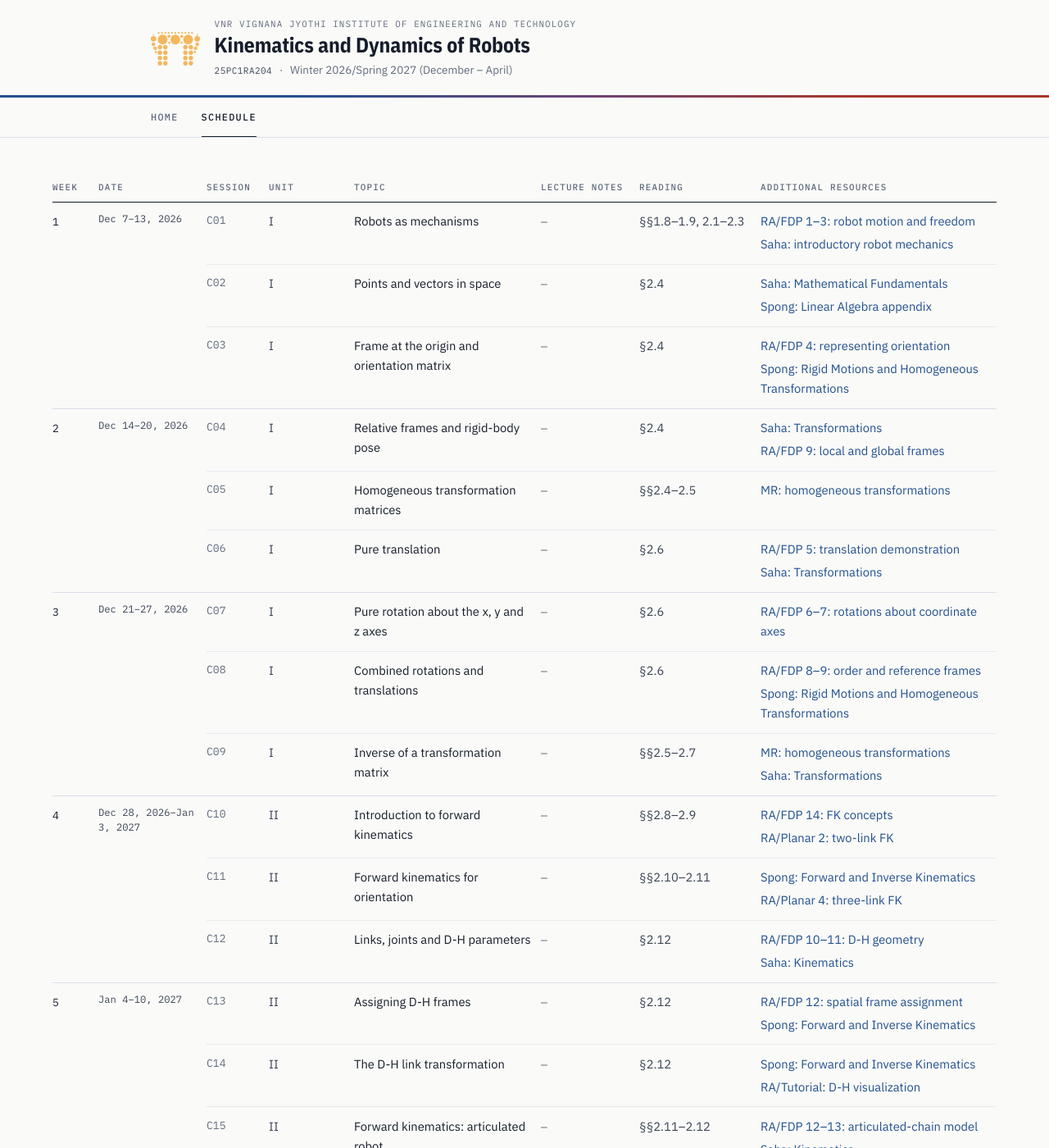
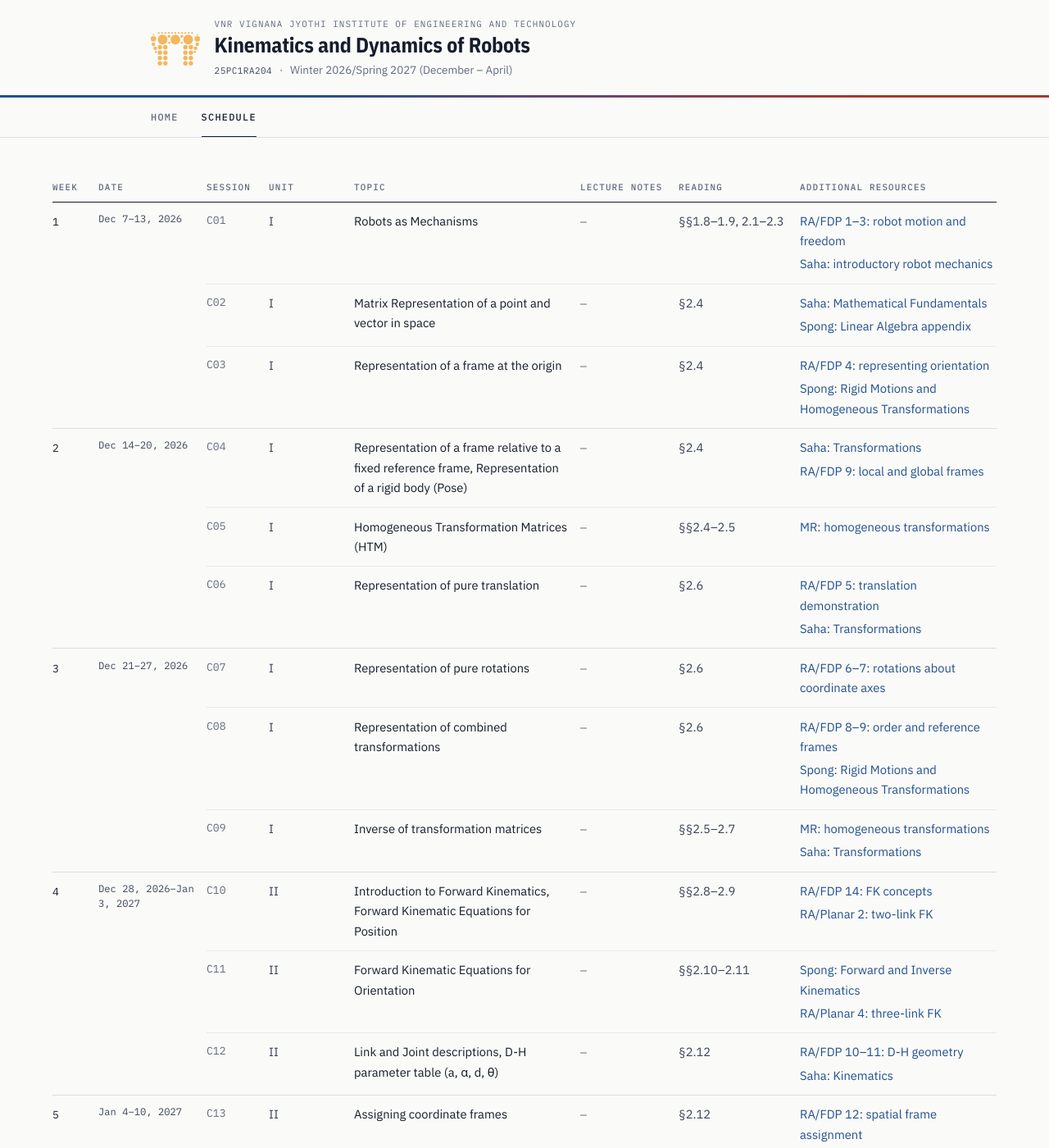
Before and after one commit to uhvardhan/kinematics-dynamics-robots, a Jekyll site: the page built from schedule.md, in a window 1280 px wide and 1400 px high. Shown: the whole window at 82% size. Built offline with Jekyll 4.4.1, drawn with Linux system fonts in a browser that asks for light colours; some of the changed text lies outside the part shown.

Commit message:
Publish syllabus-format topics, shorter description and TBD instructor
- Schedule topics copy the R25 syllabus wording and capitalization.
- The Unit column shows only the unit: no "first half"/"second half",
  C24 reads "Review", R1-R3 read I, II, III and C45 reads V.
- On phones a word Unit label such as "Review" prints without "Unit".
- The Additional Resources column is narrower (15rem) to give Topic room.
- Shorter course description on the home page.
- Second instructor placeholder, "TBD", with a silhouette photo.

Co-Authored-By: Claude Opus 5.5 <noreply@anthropic.com>
Claude-Session: https://claude.ai/code/session_01Asub2d363DQaGTL1eJYgtC

```diff
--- a/_data/course.yml
+++ b/_data/course.yml
@@ -46,5 +46,10 @@ instructors:
     url: "https://uhvardhan.github.io"
     email: ""
     photo: "/assets/images/harshvardhan-uppaluru.jpg"
+  - name: "TBD"   # PLACEHOLDER — second instructor, to be confirmed
+    role: ""
+    url: ""
+    email: ""
+    photo: "/assets/images/avatar-tbd.svg"   # silhouette placeholder until a photo is available
 
 teaching_assistants: []
--- a/_data/schedule.yml
+++ b/_data/schedule.yml
@@ -36,7 +36,7 @@
     - id: "C01"
       date: ""
       unit: "I"
-      topic: "Robots as mechanisms"
+      topic: "Robots as Mechanisms"
       notes: []
       reading: "§§1.8–1.9, 2.1–2.3"
       resources:
@@ -47,7 +47,7 @@
     - id: "C02"
       date: ""
       unit: "I"
-      topic: "Points and vectors in space"
+      topic: "Matrix Representation of a point and vector in space"
       notes: []
       reading: "§2.4"
       resources:
@@ -58,7 +58,7 @@
     - id: "C03"
       date: ""
       unit: "I"
-      topic: "Frame at the origin and orientation matrix"
+      topic: "Representation of a frame at the origin"
       notes: []
       reading: "§2.4"
       resources:
@@ -73,7 +73,7 @@
     - id: "C04"
       date: ""
       unit: "I"
-      topic: "Relative frames and rigid-body pose"
+      topic: "Representation of a frame relative to a fixed reference frame, Representation of a rigid body (Pose)"
       notes: []
       reading: "§2.4"
       resources:
@@ -84,7 +84,7 @@
     - id: "C05"
       date: ""
       unit: "I"
-      topic: "Homogeneous transformation matrices"
+      topic: "Homogeneous Transformation Matrices (HTM)"
       notes: []
       reading: "§§2.4–2.5"
       resources:
@@ -93,7 +93,7 @@
     - id: "C06"
       date: ""
       unit: "I"
-      topic: "Pure translation"
+      topic: "Representation of pure translation"
       notes: []
       reading: "§2.6"
       resources:
@@ -108,7 +108,7 @@
     - id: "C07"
       date: ""
       unit: "I"
-      topic: "Pure rotation about the x, y and z axes"
+      topic: "Representation of pure rotations"
       notes: []
       reading: "§2.6"
       resources:
@@ -117,7 +117,7 @@
     - id: "C08"
       date: ""
       unit: "I"
-      topic: "Combined rotations and translations"
+      topic: "Representation of combined transformations"
       notes: []
       reading: "§2.6"
       resources:
@@ -128,7 +128,7 @@
     - id: "C09"
       date: ""
       unit: "I"
-      topic: "Inverse of a transformation matrix"
+      topic: "Inverse of transformation matrices"
       notes: []
       reading: "§§2.5–2.7"
       resources:
@@ -143,7 +143,7 @@
     - id: "C10"
       date: ""
       unit: "II"
-      topic: "Introduction to forward kinematics"
+      topic: "Introduction to Forward Kinematics, Forward Kinematic Equations for Position"
       notes: []
       reading: "§§2.8–2.9"
       resources:
@@ -154,7 +154,7 @@
     - id: "C11"
       date: ""
       unit: "II"
-      topic: "Forward kinematics for orientation"
+      topic: "Forward Kinematic Equations for Orientation"
       notes: []
       reading: "§§2.10–2.11"
       resources:
@@ -165,7 +165,7 @@
     - id: "C12"
       date: ""
       unit: "II"
-      topic: "Links, joints and D-H parameters"
+      topic: "Link and Joint descriptions, D-H parameter table (a, α, d, θ)"
       notes: []
       reading: "§2.12"
       resources:
@@ -180,7 +180,7 @@
     - id: "C13"
       date: ""
       unit: "II"
-      topic: "Assigning D-H frames"
+      topic: "Assigning coordinate frames"
       notes: []
       reading: "§2.12"
       resources:
@@ -191,7 +191,7 @@
     - id: "C14"
       date: ""
       unit: "II"
-      topic: "The D-H link transformation"
+      topic: "Denavit-Hartenberg (D-H) Representation"
       notes: []
       reading: "§2.12"
       resources:
@@ -202,7 +202,7 @@
     - id: "C15"
       date: ""
       unit: "II"
-      topic: "Forward kinematics: articulated robot"
+      topic: "Deriving the Forward Kinematic equations for common robots (Articulated)"
       notes: []
       reading: "§§2.11–2.12"
       resources:
@@ -217,7 +217,7 @@
     - id: "C16"
       date: ""
       unit: "II"
-      topic: "Forward kinematics: SCARA robot"
+      topic: "Deriving the Forward Kinematic equations for common robots (SCARA)"
       notes: []
       reading: "§2.12"
       resources:
@@ -228,7 +228,7 @@
     - id: "C17"
       date: ""
       unit: "II"
-      topic: "Forward kinematics: cylindrical robot"
+      topic: "Deriving the Forward Kinematic equations for common robots (Cylindrical)"
       notes: []
       reading: "§§2.9, 2.12"
       resources:
@@ -239,7 +239,7 @@
     - id: "C18"
       date: ""
       unit: "II"
-      topic: "Forward kinematics: practice problems"
+      topic: "Deriving the Forward Kinematic equations for common robots: Practice problems"
       notes: []
       reading: "§§2.11–2.12"
       resources:
@@ -253,8 +253,8 @@
   sessions:
     - id: "C19"
       date: ""
-      unit: "III, first half"
-      topic: "The inverse kinematics problem and workspace"
+      unit: "III"
+      topic: "The Inverse Kinematic Solution of Robots, Workspace analysis"
       notes: []
       reading: "§§1.14, 2.8, 2.13"
       resources:
@@ -264,8 +264,8 @@
           url: "https://www.mheducation.co.in/introduction-to-robotics-9789355326461-india"
     - id: "C20"
       date: ""
-      unit: "III, first half"
-      topic: "Two-link inverse kinematics: algebraic method"
+      unit: "III"
+      topic: "Analytical Solutions: Algebraic approach"
       notes: []
       reading: "§§2.9, 2.13"
       resources:
@@ -275,8 +275,8 @@
           url: "https://faculty.cc.gatech.edu/~seth/index.php?u=spongbook"
     - id: "C21"
       date: ""
-      unit: "III, first half"
-      topic: "Two-link inverse kinematics: geometric method"
+      unit: "III"
+      topic: "Analytical Solutions: Geometric approach"
       notes: []
       reading: "§§2.9, 2.13"
       resources:
@@ -290,8 +290,8 @@
   sessions:
     - id: "C22"
       date: ""
-      unit: "III, first half"
-      topic: "Three-DOF planar inverse kinematics"
+      unit: "III"
+      topic: "The Inverse Kinematic Solution of Robots: 3-DOF planar arm"
       notes: []
       reading: "§§2.9–2.11, 2.13"
       resources:
@@ -301,8 +301,8 @@
           url: "https://faculty.cc.gatech.edu/~seth/index.php?u=spongbook"
     - id: "C23"
       date: ""
-      unit: "III, first half"
-      topic: "Three-DOF spatial inverse kinematics"
+      unit: "III"
+      topic: "The Inverse Kinematic Solution of Robots: 3-DOF spatial arm"
       notes: []
       reading: "§2.13"
       resources:
@@ -312,7 +312,7 @@
           url: "https://faculty.cc.gatech.edu/~seth/index.php?u=spongbook"
     - id: "C24"
       date: ""
-      unit: "I, II, III first half: review"
+      unit: "Review"
       topic: "Review for Sessional Examination I"
       notes: []
       reading: "§§2.4–2.13"
@@ -345,8 +345,8 @@
       resources: []
     - id: "R1"
       date: ""
-      unit: "I: review"
-      topic: "Review: frames and transformations"
+      unit: "I"
+      topic: "Review: Rigid Body Foundations and Spatial Analysis"
       notes: []
       reading: "§§2.4–2.7"
       resources:
@@ -354,8 +354,8 @@
           url: "https://modernrobotics.northwestern.edu/nu-gm-book-resource/3-3-1-homogeneous-transformation-matrices/"
     - id: "R2"
       date: ""
-      unit: "II: review"
-      topic: "Review: D-H tables and forward kinematics"
+      unit: "II"
+      topic: "Review: Forward Kinematics (D-H Convention)"
       notes: []
       reading: "§§2.11–2.12"
       resources:
@@ -363,8 +363,8 @@
           url: "https://www.roboanalyzer.com/tutorials.html"
     - id: "R3"
       date: ""
-      unit: "III first half: review"
-      topic: "Review: inverse kinematics branches and workspace"
+      unit: "III"
+      topic: "Review: Inverse Kinematics"
       notes: []
       reading: "§§2.9, 2.13"
       resources:
@@ -376,8 +376,8 @@
   sessions:
     - id: "C25"
       date: ""
-      unit: "III, second half"
-      topic: "Solvability, degeneracy and dexterity"
+      unit: "III"
+      topic: "Solvability, Degeneracy and Dexterity"
       notes: []
       reading: "§§2.13, 2.16"
       resources:
@@ -387,8 +387,8 @@
           url: "https://www.mheducation.co.in/introduction-to-robotics-9789355326461-india"
     - id: "C26"
       date: ""
-      unit: "III, second half"
-      topic: "Six-DOF inverse kinematics: wrist center"
+      unit: "III"
+      topic: "The Inverse Kinematic Solution of Robots: 6-DOF arm, wrist center"
       notes: []
       reading: "§2.13"
       resources:
@@ -398,8 +398,8 @@
           url: "https://faculty.cc.gatech.edu/~seth/index.php?u=spongbook"
     - id: "C27"
       date: ""
-      unit: "III, second half"
-      topic: "Six-DOF inverse kinematics: inverse orientation"
+      unit: "III"
+      topic: "The Inverse Kinematic Solution of Robots: 6-DOF arm, inverse orientation"
       notes: []
       reading: "§§2.10–2.11, 2.13"
       resources:
@@ -413,8 +413,8 @@
   sessions:
     - id: "C28"
       date: ""
-      unit: "III, second half"
-      topic: "Programming inverse kinematics"
+      unit: "III"
+      topic: "Inverse Kinematic programming of robots"
       notes: []
       reading: "§2.14"
       resources:
@@ -424,8 +424,8 @@
           url: "https://www.mheducation.co.in/introduction-to-robotics-9789355326461-india"
     - id: "C29"
       date: ""
-      unit: "III, second half"
-      topic: "Limits of D-H representation in inverse kinematics"
+      unit: "III"
+      topic: "The fundamental problem with D-H representation in Inverse Kinematics"
       notes: []
       reading: "§§2.13, 2.17"
       resources:
@@ -436,7 +436,7 @@
     - id: "C30"
       date: ""
       unit: "IV"
-      topic: "Differential relationships and the Jacobian"
+      topic: "Introduction to Differential Relationships, The Jacobian Matrix"
       notes: []
       reading: "§§5.1–5.4"
       resources:
@@ -451,7 +451,7 @@
     - id: "C31"
       date: ""
       unit: "IV"
-      topic: "Differential motion and the differential operator"
+      topic: "Differential motions of a frame versus a robot"
       notes: []
       reading: "§§5.5–5.6"
       resources:
@@ -462,7 +462,7 @@
     - id: "C32"
       date: ""
       unit: "IV"
-      topic: "Interpreting differential changes"
+      topic: "Interpretation of differential changes"
       notes: []
       reading: "§§5.7–5.9"
       resources:
@@ -473,7 +473,7 @@
     - id: "C33"
       date: ""
       unit: "IV"
-      topic: "Calculating the Jacobian"
+      topic: "Calculation of the Jacobian for serial manipulators"
       notes: []
       reading: "§5.10"
       resources:
@@ -488,7 +488,7 @@
     - id: "C34"
       date: ""
       unit: "IV"
-      topic: "Jacobian of a SCARA or articulated robot"
+      topic: "Calculation of the Jacobian for serial manipulators (SCARA or Articulated)"
       notes: []
       reading: "§§5.9–5.10"
       resources:
@@ -499,7 +499,7 @@
     - id: "C35"
       date: ""
       unit: "IV"
-      topic: "The Jacobian and the differential operator"
+      topic: "Relationship between the Jacobian and the Differential Operator"
       notes: []
       reading: "§5.11"
       resources:
@@ -510,7 +510,7 @@
     - id: "C36"
       date: ""
       unit: "IV"
-      topic: "Singularity analysis"
+      topic: "Singularity Analysis: Decoupling singularities"
       notes: []
       reading: "§§5.3, 5.12. Use Spong for the arm/wrist decoupling treatment."
       resources:
@@ -525,7 +525,7 @@
     - id: "C37"
       date: ""
       unit: "IV"
-      topic: "The inverse Jacobian"
+      topic: "The Inverse Jacobian"
       notes: []
       reading: "§5.12"
       resources:
@@ -536,7 +536,7 @@
     - id: "C38"
       date: ""
       unit: "V"
-      topic: "Introduction to Lagrangian dynamics"
+      topic: "Lagrangian Mechanics: Short overview of energy-based dynamics"
       notes: []
       reading: "§§6.1–6.2"
       resources:
@@ -547,7 +547,7 @@
     - id: "C39"
       date: ""
       unit: "V"
-      topic: "Kinetic and potential energy of links"
+      topic: "Kinetic and Potential energy formulations"
       notes: []
       reading: "§§6.2, 6.4"
       resources:
@@ -573,7 +573,7 @@
     - id: "C41"
       date: ""
       unit: "V"
-      topic: "Euler–Lagrange equations for a two-DOF robot"
+      topic: "Dynamic equations for multiple-DOF robots: Two-DOF example"
       notes: []
       reading: "§§6.2, 6.4"
       resources:
@@ -584,7 +584,7 @@
     - id: "C42"
       date: ""
       unit: "V"
-      topic: "Dynamics of multi-DOF robots"
+      topic: "Dynamic equations for multiple-DOF robots"
       notes: []
       reading: "§6.4"
       resources:
@@ -599,7 +599,7 @@
     - id: "C43"
       date: ""
       unit: "V"
-      topic: "Static force analysis"
+      topic: "Static force analysis of robots, Relationship between joint torques and end-effector forces"
       notes: []
       reading: "§6.5"
       resources:
@@ -610,7 +610,7 @@
     - id: "C44"
       date: ""
       unit: "V"
-      topic: "Transforming forces and moments"
+      topic: "Transformation of forces and moments between coordinate frames"
       notes: []
       reading: "§6.6"
       resources:
@@ -620,8 +620,8 @@
           url: "https://www.mheducation.co.in/introduction-to-robotics-9789355326461-india"
     - id: "C45"
       date: ""
-      unit: "V, with I and IV applied"
-      topic: "Static loads and final review"
+      unit: "V"
+      topic: "Static force analysis of robots: Combined problem and course review"
       notes: []
       reading: "§§6.4–6.6"
       resources:
--- a/assets/css/style.css
+++ b/assets/css/style.css
@@ -414,7 +414,7 @@ tbody tr:hover td { background: rgba(21, 29, 43, .022); }
    full-strength rule closes each week, so the grouping reads before the
    detail does. The min-width keeps the columns legible: narrower screens
    scroll the table sideways, and phones get the stacked layout further down
-   instead. Topic takes what is left; its entries are short titles. */
+   instead. Topic takes what is left for the syllabus wording. */
 .schedule { min-width: 60rem; }
 
 .schedule .t-week    { width: 3.5rem; }
@@ -423,7 +423,7 @@ tbody tr:hover td { background: rgba(21, 29, 43, .022); }
 .schedule .t-unit    { width: 6.5rem; }
 .schedule .t-notes   { width: 7.5rem; }
 .schedule .t-reading { width: 9.25rem; }
-.schedule .t-res     { width: 18rem; }
+.schedule .t-res     { width: 15rem; }
 
 .schedule td.t-week,
 .schedule td.t-date--week,
@@ -502,6 +502,7 @@ tbody tr:hover td { background: rgba(21, 29, 43, .022); }
     color: var(--ink-3);
   }
   .schedule td.t-unit::before { content: "Unit "; }
+  .schedule td.t-unit--word::before { content: none; }
   .schedule td.t-topic { order: 1; }
   .schedule td.t-notes { order: 2; }
   .schedule td.t-reading { order: 3; }
--- a/schedule.md
+++ b/schedule.md
@@ -81,7 +84,8 @@ wide: true
       {%- endif %}
       <td class="t-session t-mono">{{ s.id | default: "—" }}</td>
       {%- if s.unit and s.unit != "" %}
-      <td class="t-unit">{{ s.unit }}</td>
+      {%- assign unit_start = s.unit | slice: 0 %}
+      <td class="t-unit{% unless unit_start == "I" or unit_start == "V" %} t-unit--word{% endunless %}">{{ s.unit }}</td>
       {%- else %}
       <td class="t-unit is-empty">{{ dash }}</td>
       {%- endif %}
```
Also changed, not shown: other parts of schedule.md (+3 -0 lines), index.md (+7 -9 lines), assets/images/avatar-tbd.svg (added).
